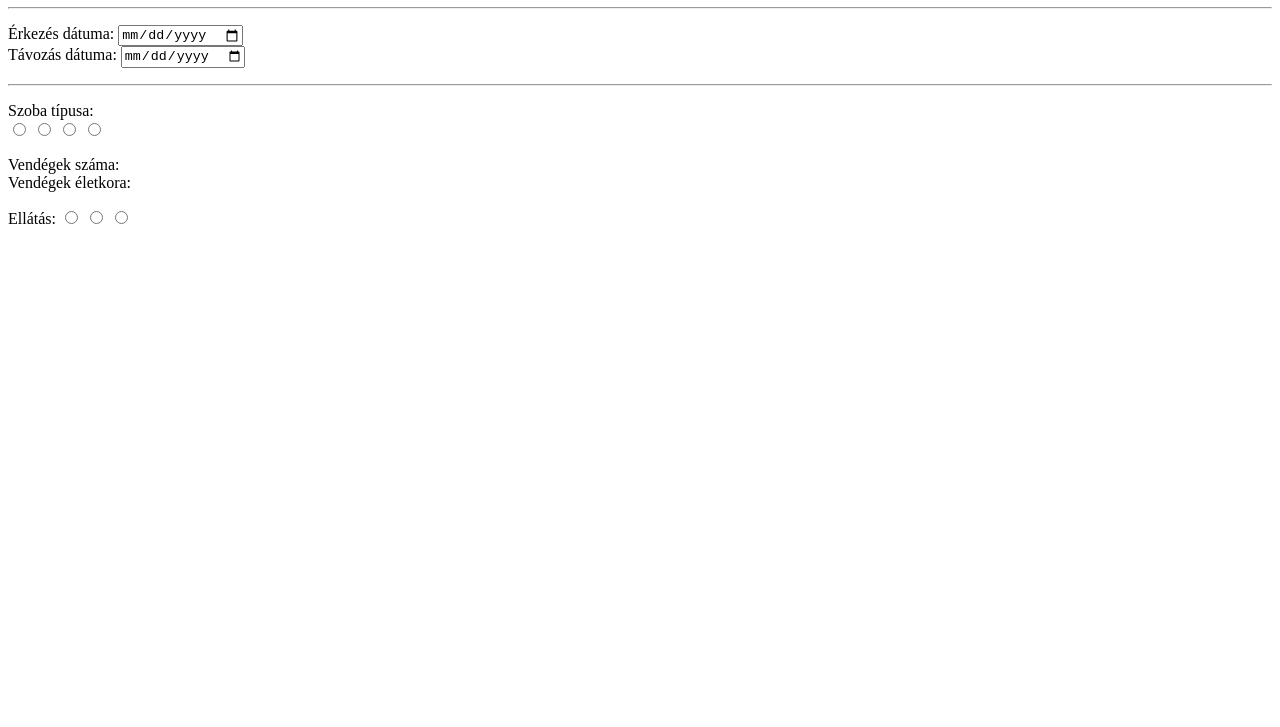
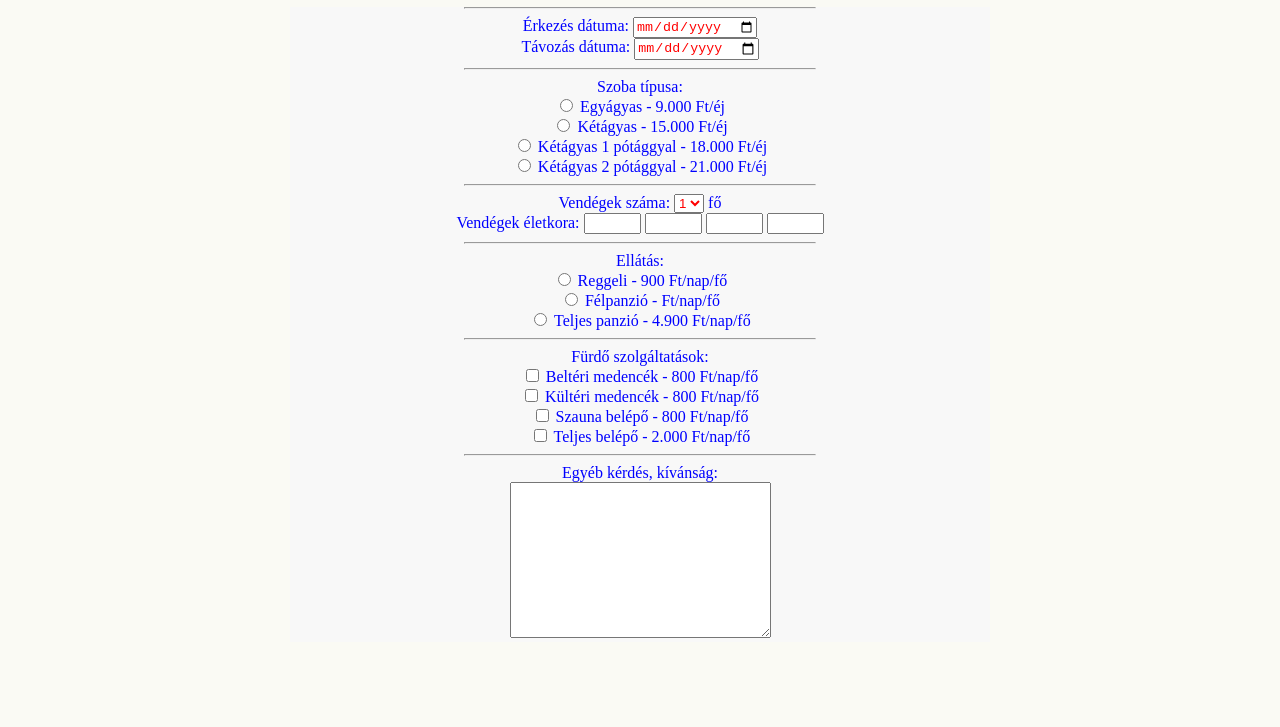
Before and after one commit to OhradkaGergo/panzio, a plain HTML site: page index.html in a window 1280 px wide. Shown: the part 73-800 px from the top of the page. Drawn offline with Linux system fonts and the light colour scheme.

Commit message:
fejlesztés!!!!!!!!!!!!!!!!!!!!!!!!

```diff
--- a/index.html
+++ b/index.html
@@ -8,38 +8,96 @@
 </head>
 <body>
     <h1>Panzió - szobafoglalás</h1>
-    <div>
+    <div class="urlap">
         <hr>
         <div>
-            <p>Érkezés dátuma: <input type="date" name="erkD" id="erkD"> <br>
+            <label for="erkD">Érkezés dátuma:</label>
+            <input type="date" name="erkD" id="erkD">
 
-            Távozás dátuma: <input type="date" name="tavD" id="tavD"></p>
+            <br>
+
+            <label for="tavD"> Távozás dátuma:</label>
+            <input type="date" name="tavD" id="tavD">
         </div>
         <hr>
         <div>
-            <p>
-                Szoba típusa:
-                <br>
-                <input type="radio" name="egyagy" id="egyagy">
-                <input type="radio" name="ketagy" id="ketagy">
-                <input type="radio" name="ketagy+1" id="ketagy+1">
-                <input type="radio" name="ketagy+2" id="ketagy+2">
-            </p>
+            <label for="radio">Szoba típusa:</label>
+            <br>
+            <input type="radio" name="egyagy" id="egyagy"> <label for="egyagy">Egyágyas - 9.000 Ft/éj</label>
+
+            <br>
+
+            <input type="radio" name="ketagy" id="ketagy"> <label for="ketagy">Kétágyas - 15.000 Ft/éj</label>
+
+            <br>
+
+            <input type="radio" name="ketagy+1" id="ketagy+1"> <label for="ketagy+1">Kétágyas 1 pótággyal - 18.000 Ft/éj</label>
+
+            <br>
+
+            <input type="radio" name="ketagy+2" id="ketagy+2"> <label for="ketagy+2">Kétágyas 2 pótággyal - 21.000 Ft/éj</label>
         </div>
+        <hr>
         <div>
-            <p>
-                Vendégek száma:
-                <br>
-                Vendégek életkora:
-            </p>
+            <label for="fo">Vendégek száma:</label>
+            <select name="" id="fo">
+                <option value="1fo">1</option>
+                <option value="2fo">2</option>
+                <option value="3fo">3</option>
+                <option value="4fo">4</option>
+            </select> fő
+
+            <br>
+
+            <label for="ev1">Vendégek életkora:</label>
+            <input type="number" name="ev1" id="">
+            <input type="number" name="ev2" id="">
+            <input type="number" name="ev3" id="">
+            <input type="number" name="ev4" id="">
         </div>
+        <hr>
         <div>
-            <p>
-                Ellátás:
-                <input type="radio" name="reggeli" id="reggeli">
-                <input type="radio" name="felpanzio" id="felpanzio">
-                <input type="radio" name="teljespanzio" id="teljespanzio">
-            </p>
+            <label for="radio">Ellátás:</label>
+
+            <br>
+
+            <input type="radio" name="reggeli" id="reggeli"> <label for="reggeli">Reggeli - 900 Ft/nap/fő</label>
+
+            <br>
+
+            <input type="radio" name="felpanzio" id="felpanzio"> <label for="felpanzio">Félpanzió - Ft/nap/fő</label>
+
+            <br>
+
+            <input type="radio" name="teljespanzio" id="teljespanzio"> <label for="teljespanzio">Teljes panzió - 4.900 Ft/nap/fő</label>
+        </div>
+        <hr>
+        <div>
+            <label for="furdo1">Fürdő szolgáltatások:</label>
+
+            <br>
+
+            <input type="checkbox" name="furdo1" id="furdo1"> <label for="furdo1">Beltéri medencék - 800 Ft/nap/fő</label>
+
+            <br>
+
+            <input type="checkbox" name="furdo2" id="furdo2"> <label for="furdo2">Kültéri medencék - 800 Ft/nap/fő</label>
+
+            <br>
+
+            <input type="checkbox" name="furdo3" id="furdo3"> <label for="furdo3">Szauna belépő - 800 Ft/nap/fő</label>
+
+            <br>
+
+            <input type="checkbox" name="furdo4" id="furdo4"> <label for="furdo4">Teljes belépő - 2.000 Ft/nap/fő</label>
+        </div>
+        <hr>
+        <div>
+            <label for="egyebk">Egyéb kérdés, kívánság:</label>
+
+            <br>
+
+            <textarea name="egyebk" id="egyebk" cols="30" rows="10"></textarea>
         </div>
     </div>
     <script src="app.js"></script>
--- a/style.css
+++ b/style.css
@@ -0,0 +1,27 @@
+.urlap {
+    text-align: center;
+    width: 700px;
+    margin: 0 auto;
+    background-color: rgb(248, 248, 248);
+}
+
+input[type="number"]{
+    width: 7%;
+}
+
+input[type="date"], input[type="number"], textarea, select {
+    color: red;
+}
+
+hr {
+    width: 50%;
+}
+
+h1 {
+    text-align: center;
+}
+
+body {
+    background-color: rgb(250, 250, 244);
+    color: blue;
+}
```
